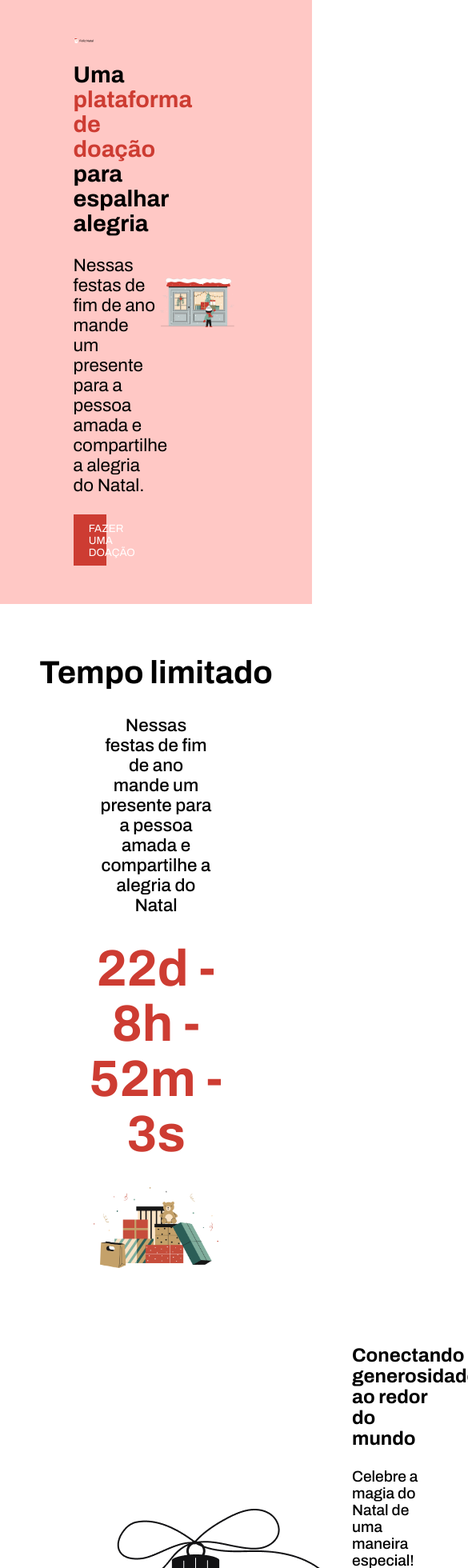
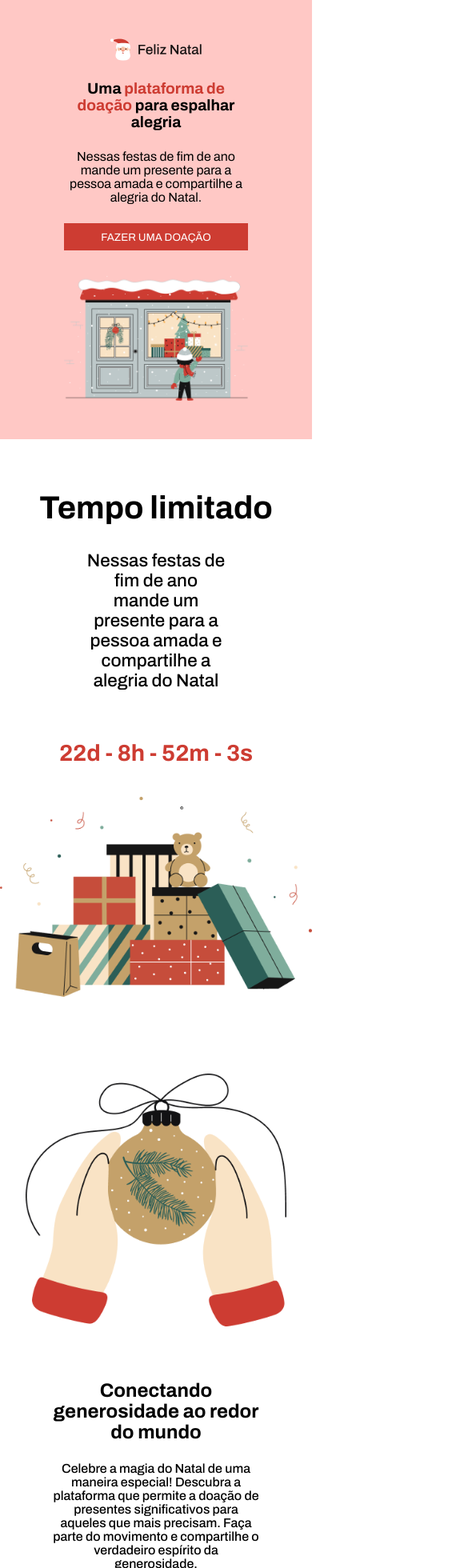
Before and after one commit to fmascena-dev/DesafiosColab, a Vue app in the folder Desafio10/: page / in a window 390 px wide. Shown: the top 1960 px of the page at 80% size, 585 px wide, since content can reach past the window. Built offline with nearby package versions, Linux system fonts and the light colour scheme.

Commit message:
responsividade mobile finalizada

```diff
--- a/Desafio10/src/components/Cronometro.vue
+++ b/Desafio10/src/components/Cronometro.vue
@@ -93,18 +93,86 @@ main {
     }
 
     .timer {
-      width: 70%;
+      width: 100%;
       font-weight: bold;
+      font-size: 4rem;
 
       span {
-        font-size: 4rem;
         color: rgba(205, 60, 50, 1);
       }
     }
 
     img {
-      width: 50%;
+      max-width: 100%;
     }
   }
 }
+
+@media (min-width: 250px) and (max-width: 450px) {
+  main {
+    padding: 0;
+  }
+
+  .section-main {
+    width: 100%;
+  }
+
+  .primeiro {
+    width: 100%;
+    height: auto;
+    gap: 1rem;
+
+    h2 {
+      font-size: 1.8rem;
+    }
+
+    p {
+      width: 100%;
+    }
+
+    span {
+      font-size: 1.8rem;
+    }
+
+    img {
+      width: 100%;
+      height: auto;
+    }
+  }
+}
+
+@media (min-width: 451px) and (max-width: 959px) {
+  .section-main {
+    width: 100%;
+  }
+
+  .primeiro {
+    width: 100%;
+    height: auto;
+    gap: 1rem;
+
+    h2 {
+      font-size: 1.8rem;
+    }
+
+    p {
+      width: 100%;
+    }
+
+    span {
+      font-size: 2.8rem;
+    }
+
+    img {
+      width: 75%;
+      height: auto;
+    }
+  }
+}
+
+@media (min-width: 1351px) and (max-width: 1959px){
+  .section-main {
+    width: 100%;
+  }
+}
 </style>
--- a/Desafio10/src/components/Doacao.vue
+++ b/Desafio10/src/components/Doacao.vue
@@ -64,4 +64,60 @@
     }
   }
 }
+
+@media (min-width: 250px) and (max-width: 450px) {
+  .segundo {
+    flex-direction: column;
+    text-align: center;
+    gap: 2rem;
+
+    .presente {
+       width: 100%;
+       margin-bottom: 2rem;
+
+    }
+
+    .conect {
+      width: 80%;
+      align-items: center;
+      justify-content: center;
+      text-align: center;
+
+      p {
+        font-size: 1rem;
+      }
+    }
+
+    .btn {
+      width: 70%;
+    }
+  }
+}
+@media (min-width: 451px) and (max-width: 959px) {
+  .segundo {
+    flex-direction: column;
+    text-align: center;
+    gap: 2rem;
+
+    .presente {
+       width: 100%;
+       margin-bottom: 2rem;
+    }
+
+    .conect {
+      width: 80%;
+      align-items: center;
+      justify-content: center;
+      text-align: center;
+
+      p {
+        font-size: 1rem;
+      }
+    }
+
+    .btn {
+      width: 70%;
+    }
+  }
+}
 </style>
--- a/Desafio10/src/components/Footer.vue
+++ b/Desafio10/src/components/Footer.vue
@@ -53,4 +53,38 @@ footer {
     }
   }
 }
+
+@media (min-width: 250px) and (max-width: 450px){
+    footer {
+    flex-direction: column;
+    text-align: center;
+    padding: 1rem 2rem;
+    gap: 1rem;
+
+    .redes {
+      flex-direction: column;
+
+      .redes-sociais {
+        gap: 1rem;
+      }
+    }
+  }
+}
+
+@media (min-width: 451px) and (max-width: 959px){
+    footer {
+    flex-direction: column;
+    text-align: center;
+    padding: 1rem 2rem;
+    gap: 1rem;
+
+    .redes {
+      flex-direction: column;
+
+      .redes-sociais {
+        gap: 1rem;
+      }
+    }
+  }
+}
 </style>
--- a/Desafio10/src/components/Inicio.vue
+++ b/Desafio10/src/components/Inicio.vue
@@ -86,4 +86,71 @@ header {
     width: 90%;
   }
 }
+/* Responsividade para celular */
+@media (min-width: 250px) and (max-width: 450px) {
+  .section-inicio {
+    flex-direction: column;
+    gap: 2rem;
+    width: 100%;
+  }
+
+  .inicio {
+    width: 100%;
+    align-items: center;
+
+    h1 {
+      font-size: 1.2rem;
+      text-align: center;
+    }
+
+    img {
+      width: 50%;
+    }
+
+    p {
+      font-size: 1rem;
+      text-align: center;
+    }
+
+    .btn {
+      width: 100%;
+    }
+  }
+
+  .loja img {
+    width: 100%;
+  }
+}
+
+@media (min-width: 451px) and (max-width: 959px) {
+  .section-inicio {
+    flex-direction: column;
+    gap: 2rem;
+    width: 100%;
+  }
+
+  .inicio {
+    width: 100%;
+    align-items: center;
+
+    h1 {
+      font-size: 1.5rem;
+      text-align: center;
+    }
+
+    img {
+      width: 40%;
+    }
+
+    p {
+      font-size: 1rem;
+      text-align: center;
+      font-weight: 500;
+    }
+
+    .btn {
+      width: 70%;
+    }
+  }
+}
 </style>
--- a/Desafio10/vite.config.js
+++ b/Desafio10/vite.config.js
@@ -1,7 +1,11 @@
-import { defineConfig } from 'vite'
-import vue from '@vitejs/plugin-vue'
+import { defineConfig } from 'vite';
+import vue from '@vitejs/plugin-vue';
 
 // https://vite.dev/config/
 export default defineConfig({
   plugins: [vue()],
-})
+  server: {
+    host: true, // Permite que o servidor aceite conexões externas
+    port: 3000, // (Opcional) Define a porta que será usada
+  },
+});
```
